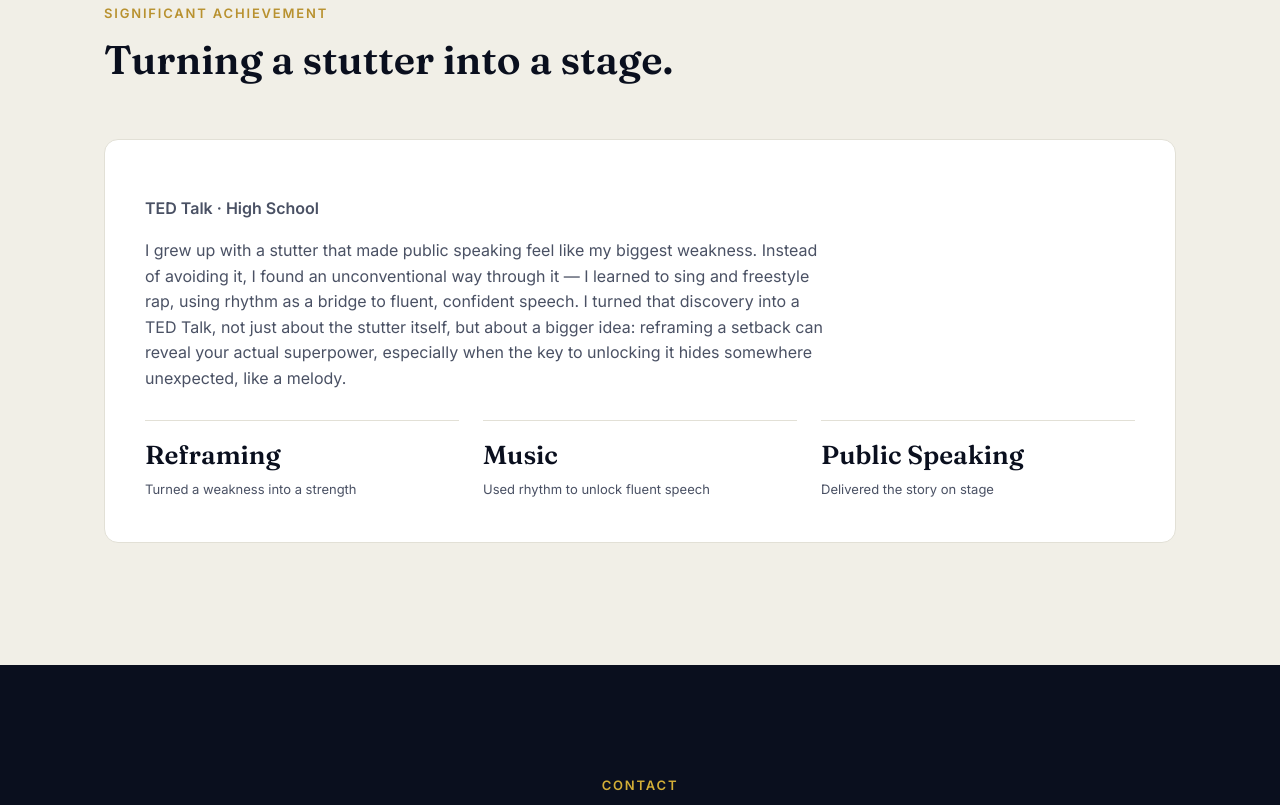
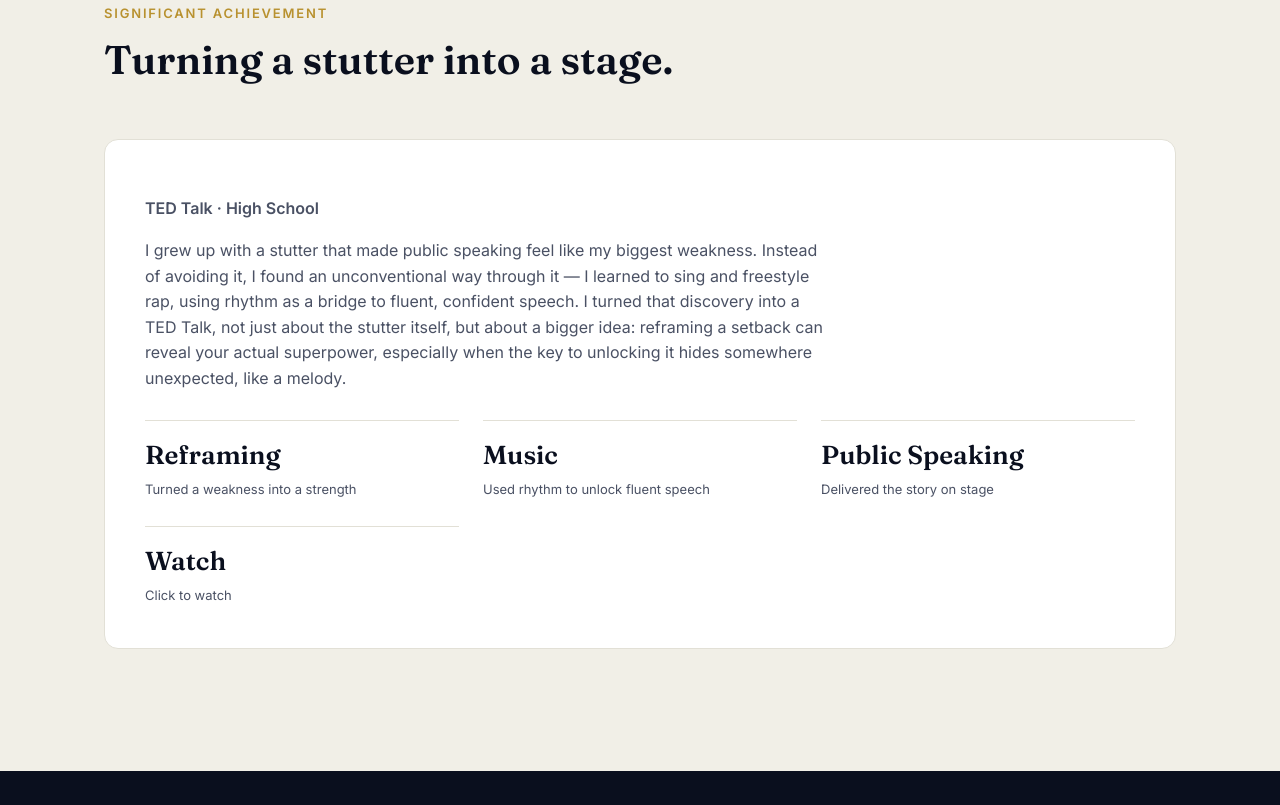
Before and after one commit to anthonyh8948/anthony-haas-portfolio, a plain HTML site: page index.html in a window 1280 px wide. Shown: the part 6097-6902 px from the top of the page. Drawn offline with Linux system fonts and the light colour scheme.

Commit message:
Add Watch link to TED Talk and CSUN LBA to organizations
Adds a fourth clickable tile linking to the actual TEDx talk video,
and adds CSUN Latino Business Association to the organizations list.

Co-Authored-By: Claude Sonnet 5 <noreply@anthropic.com>

```diff
--- a/assets/css/styles.css
+++ b/assets/css/styles.css
@@ -200,6 +200,12 @@ h1,h2,h3{font-family:var(--font-display);margin:0;line-height:1.15;font-weight:6
 }
 .venture-stats-alt{grid-template-columns:repeat(3,1fr);}
 .venture-stats div{border-top:1px solid var(--line);padding-top:14px;}
+.venture-stat-link{
+  display:block;border-top:1px solid var(--line);padding-top:14px;
+  text-decoration:none;color:inherit;
+}
+.venture-stat-link strong{transition:color .2s ease;}
+.venture-stat-link:hover strong{color:var(--gold);}
 .venture-stats strong{
   display:block;font-family:var(--font-display);font-size:26px;color:var(--navy-950);
 }
--- a/index.html
+++ b/index.html
@@ -273,6 +273,7 @@
             <li>Beta Alpha Psi</li>
             <li>CSUN Accounting Association</li>
             <li>CSUN Entrepreneurs</li>
+            <li>CSUN Latino Business Association</li>
           </ul>
         </div>
         <div class="skill-card reveal">
@@ -337,6 +338,7 @@
             <div><strong>Reframing</strong><span>Turned a weakness into a strength</span></div>
             <div><strong>Music</strong><span>Used rhythm to unlock fluent speech</span></div>
             <div><strong>Public Speaking</strong><span>Delivered the story on stage</span></div>
+            <a href="https://www.youtube.com/watch?v=vsW3hJsvCAk" target="_blank" rel="noopener" class="venture-stat-link"><strong>Watch</strong><span>Click to watch</span></a>
           </div>
         </div>
       </div>
```
